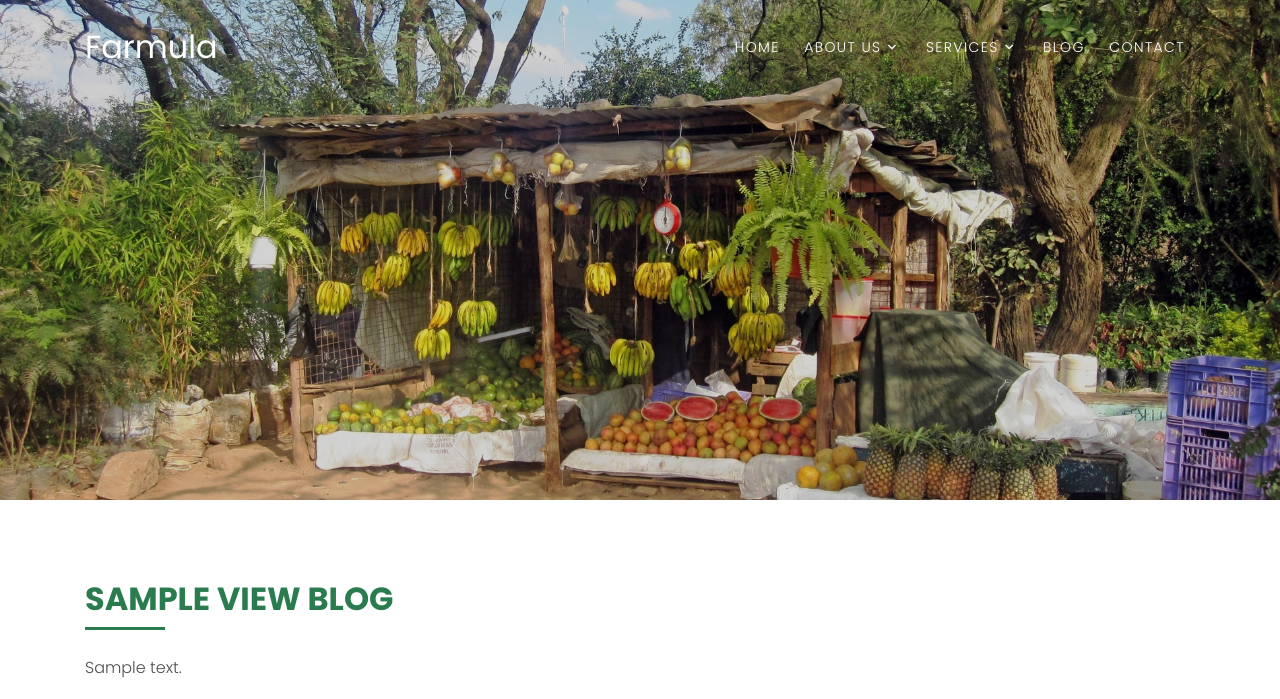
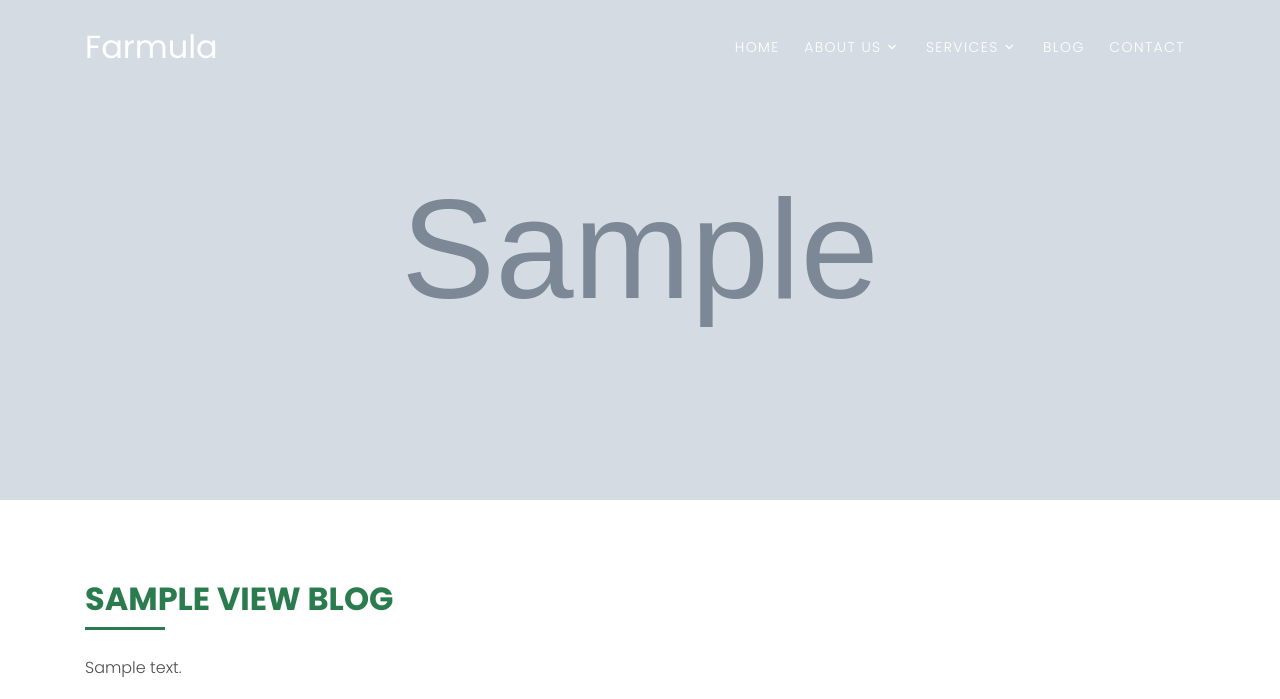
Before and after one commit to Farmulaio/Farmula, a Flask app: template farmula/templates/blog.html in a window 1280 px wide. Shown: the top 699 px of the page. Run offline with Flask 2, Linux system fonts and the light colour scheme; the template is opened without the code that fills it: most values are stand-ins (such as "Sample title", 1, 10 or a date in 2020); grey boxes marked "Sample" are stand-in pictures; some libraries are stand-ins or nearby versions; some web fonts are replaced.

Commit message:
get image in tob bar for blog from backend

```diff
--- a/farmula/templates/blog.html
+++ b/farmula/templates/blog.html
@@ -1,8 +1,7 @@
 {% extends 'layout.html' %}
 {% block body %}
-<div class="banner-blocks-cover overlay" style="background-image: url(static/images/hero_bg_2.jpg)">
-    <div class="banner-text">
-    </div>
+<div class="banner-blocks-cover overlay">
+        <img src="{{url_for('static' , filename = 'images/' + ViewBlog.ImageUrl ) }}" alt="Image" class="banner-blocks-cover overlay" style="  object-fit: cover; width: 100%; height: 100%;">
   </div>
 
 
--- a/farmula/templates/blogs.html
+++ b/farmula/templates/blogs.html
@@ -21,7 +21,7 @@
             <img src="{{url_for('static' , filename = 'images/' + item.ImageUrl ) }}" alt="Image" class="img-fluid">
             <h2 class="font-size-regular"><a href="{{url_for('view_blog', IdBlog = item.IdBlog )}}">{{ item.BlogTitle }}</a></h2>
             <div class="meta mb-4">by {{ item.user.FirstName }} <span class="mx-2">&bullet;</span> {{ item.CreatedAt }} <span class="mx-2">&bullet;</span> <a href="#">{{ item.blogtype.BlogType }}</a></div>
-            <p>{{ item.Content }}</p>
+            <p style=" -webkit-line-clamp: 3; white-space: nowrap; overflow: hidden; text-overflow: ellipsis; max-width: 200ch;">{{ item.Content }}</p>
           </div>
         </div>
         {% endfor %}
--- a/farmula/templates/index.html
+++ b/farmula/templates/index.html
@@ -638,7 +638,7 @@
               <img src="{{url_for('static' , filename = 'images/img_3.png' ) }}" alt="Image" class="img-fluid">
               <h2 class="font-size-regular"><a href="{{url_for('view_blog', IdBlog = item.IdBlog )}}">{{ item.BlogTitle }}</a></h2>
               <div class="meta mb-4">by {{ item.user.FirstName }} <span class="mx-2">&bullet;</span> {{ item.CreatedAt }} <span class="mx-2">&bullet;</span> <a href="#">{{ item.blogtype.BlogType }}</a></div>
-              <p style=" -webkit-line-clamp: 3;">{{ item.Content }}</p>
+              <p style=" -webkit-line-clamp: 3; white-space: nowrap; overflow: hidden; text-overflow: ellipsis; max-width: 200ch;">{{ item.Content }}</p>
             </div>
           </div>
           {% endfor %}
```
